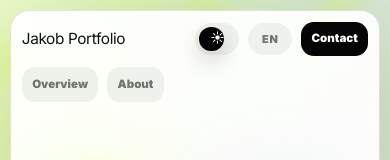
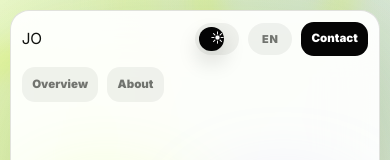
Before and after one commit to khaled931/khaled-portfolio, a React (Vite) app: page / in a window 390 px wide. Shown: the top 160 px of the page. Built offline with nearby package versions, Linux system fonts and the light colour scheme; a web font is replaced by a local one.

Commit message:
Centralize localized brand name presentation

```diff
--- a/src/typography.css
+++ b/src/typography.css
@@ -41,8 +41,10 @@
 }
 
 /* English / LTR display hierarchy */
+.portfolio-gateway:not([dir="rtl"]) .brand,
 .portfolio-gateway:not([dir="rtl"]) .intro-copy h1,
 .portfolio-gateway:not([dir="rtl"]) .energy-hero h1,
+.portfolio-gateway:not([dir="rtl"]) .contact-header h1,
 .portfolio-gateway:not([dir="rtl"]) .modal-card h2 {
   font-family: var(--font-en-display);
   font-weight: 400;
@@ -58,8 +60,10 @@
 }
 
 /* Arabic hierarchy */
+.portfolio-gateway[dir="rtl"] .brand,
 .portfolio-gateway[dir="rtl"] .intro-copy h1,
 .portfolio-gateway[dir="rtl"] .energy-hero h1,
+.portfolio-gateway[dir="rtl"] .contact-header h1,
 .portfolio-gateway[dir="rtl"] .energy-item h2,
 .portfolio-gateway[dir="rtl"] .modal-card h2,
 .portfolio-gateway[dir="rtl"] .portal-title {
@@ -75,46 +79,32 @@
 .portfolio-gateway[dir="rtl"] .energy-item p,
 .portfolio-gateway[dir="rtl"] .energy-item h3,
 .portfolio-gateway[dir="rtl"] .energy-projects span,
+.portfolio-gateway[dir="rtl"] .energy-projects a,
 .portfolio-gateway[dir="rtl"] .modal-card span,
 .portfolio-gateway[dir="rtl"] .nav-left button,
-.portfolio-gateway[dir="rtl"] .contact-button {
+.portfolio-gateway[dir="rtl"] .contact-button,
+.portfolio-gateway[dir="rtl"] .contact-link {
   font-family: var(--font-ar-body);
   font-weight: 600;
   letter-spacing: 0;
   line-height: 1.85;
 }
 
-/* Language-aware portfolio wordmark */
+/* Language-aware primary portfolio name */
 .brand {
   display: inline-flex;
   min-width: 0;
   align-items: center;
   color: inherit;
-  font-size: 0 !important;
-  line-height: 1;
-  letter-spacing: 0 !important;
+  font-size: clamp(1rem, 1.75vw, 1.35rem);
+  line-height: 1.05;
+  text-decoration: none;
   white-space: nowrap;
 }
 
-.brand::after {
-  content: "Jakob Portfolio";
-  display: inline-block;
-  font-family: var(--font-en-display);
-  font-size: clamp(1rem, 1.75vw, 1.35rem);
-  font-weight: 400;
-  line-height: 1.05;
-  letter-spacing: -0.025em;
-  white-space: nowrap;
-}
-
-.portfolio-gateway[dir="rtl"] .brand::after {
-  content: "Portfolio خالد الأسعد (Jakob)";
-  direction: rtl;
-  font-family: var(--font-ar-heading);
+.portfolio-gateway[dir="rtl"] .brand {
   font-size: clamp(0.92rem, 1.55vw, 1.18rem);
-  font-weight: 800;
   line-height: 1.25;
-  letter-spacing: 0;
 }
 
 /* Numbers and small data-like UI should stay sharp */
@@ -130,14 +120,17 @@
 .contact-button,
 .language-select select,
 .portal-title,
+.portal-meta,
 .energy-card-label,
 .energy-item h3,
 .energy-projects span,
+.energy-projects a,
 .intro-copy p,
 .intro-copy span,
 .energy-hero span,
 .energy-item p,
-.modal-card span {
+.modal-card span,
+.contact-link {
   text-wrap: pretty;
 }
 
@@ -145,6 +138,7 @@
 .energy-hero span,
 .energy-item p,
 .energy-projects span,
+.energy-projects a,
 .modal-card span {
   line-height: 1.72;
 }
@@ -153,7 +147,8 @@
 .portfolio-gateway[dir="rtl"] .energy-hero,
 .portfolio-gateway[dir="rtl"] .energy-item,
 .portfolio-gateway[dir="rtl"] .energy-card,
-.portfolio-gateway[dir="rtl"] .modal-card {
+.portfolio-gateway[dir="rtl"] .modal-card,
+.portfolio-gateway[dir="rtl"] .contact-page {
   text-align: right;
 }
 
@@ -166,21 +161,17 @@
 }
 
 @media (max-width: 960px) {
-  .brand::after {
+  .brand {
     font-size: 1rem;
   }
 
-  .portfolio-gateway[dir="rtl"] .brand::after {
+  .portfolio-gateway[dir="rtl"] .brand {
     font-size: 0.88rem;
   }
 }
 
 @media (max-width: 620px) {
   .brand {
-    max-width: 9.5rem;
-  }
-
-  .brand::after {
     overflow: hidden;
     max-width: 9.5rem;
     font-size: 0.96rem;
@@ -188,10 +179,6 @@
   }
 
   .portfolio-gateway[dir="rtl"] .brand {
-    max-width: 10.5rem;
-  }
-
-  .portfolio-gateway[dir="rtl"] .brand::after {
     overflow: visible;
     max-width: 10.5rem;
     font-size: 0.76rem;
```
